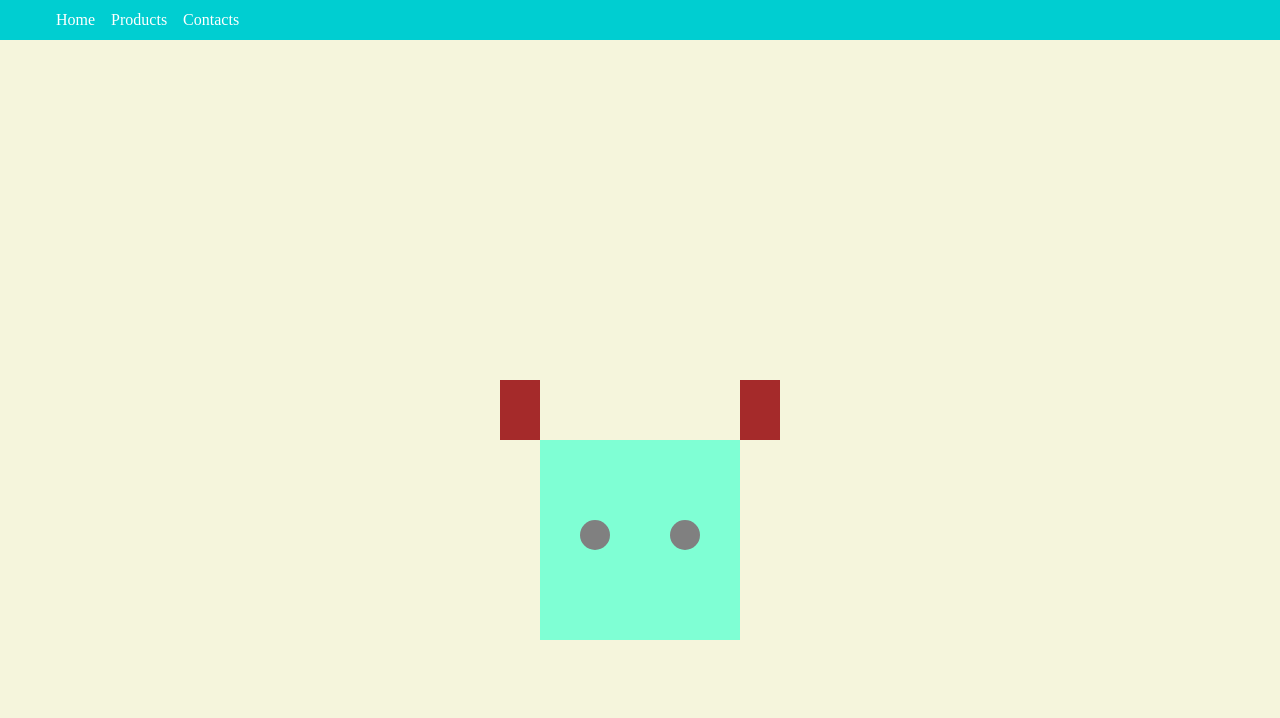
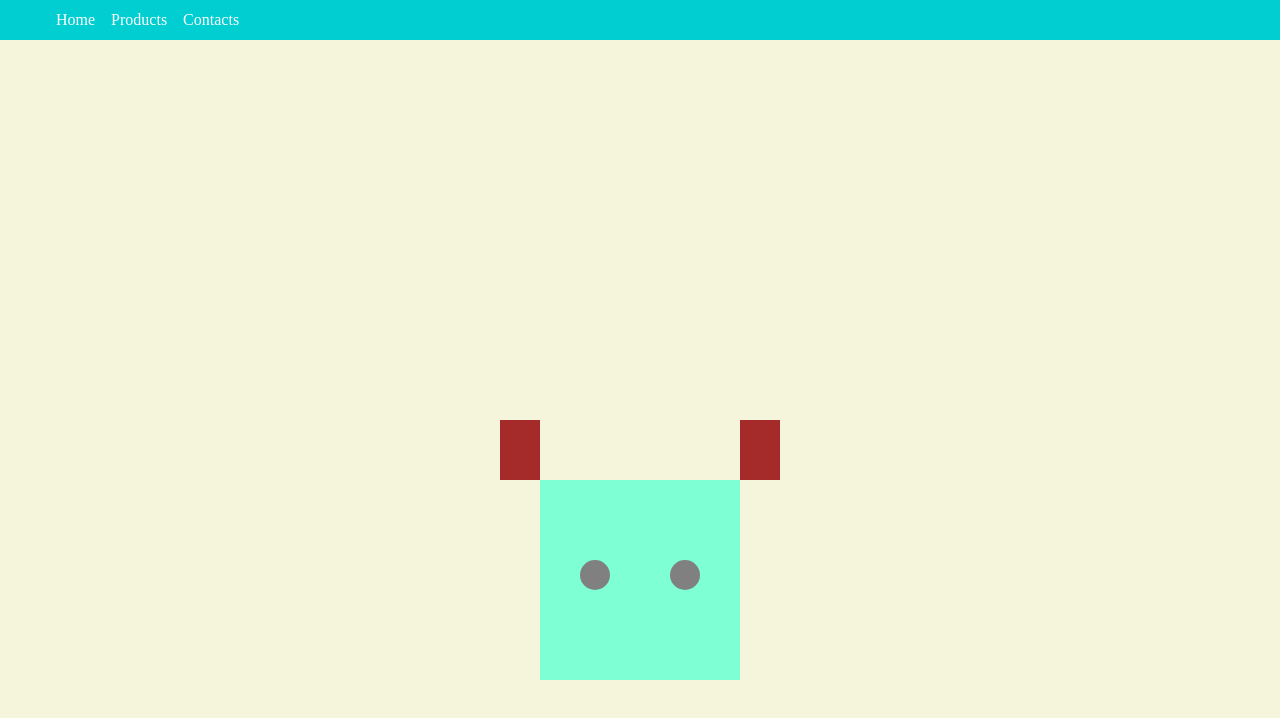
Before and after one commit to MadWolfInTheHub/HTML-CSS, a plain HTML site: page lesson9/task5/index.html in a window 1280 px wide. Shown: the top 718 px of the page. Drawn offline with nearby package versions, Linux system fonts and the light colour scheme.

Commit message:
head margin changed

```diff
--- a/lesson9/task5/styles.css
+++ b/lesson9/task5/styles.css
@@ -40,7 +40,7 @@ li {
     width: 200px;
     background-color: aquamarine;
     margin: calc(50% - 100px);
-    margin-top: calc(50% - 200px);
+    margin-top: calc(50% - 160px);
 }
 
 .ear_left, .ear_right {
```
